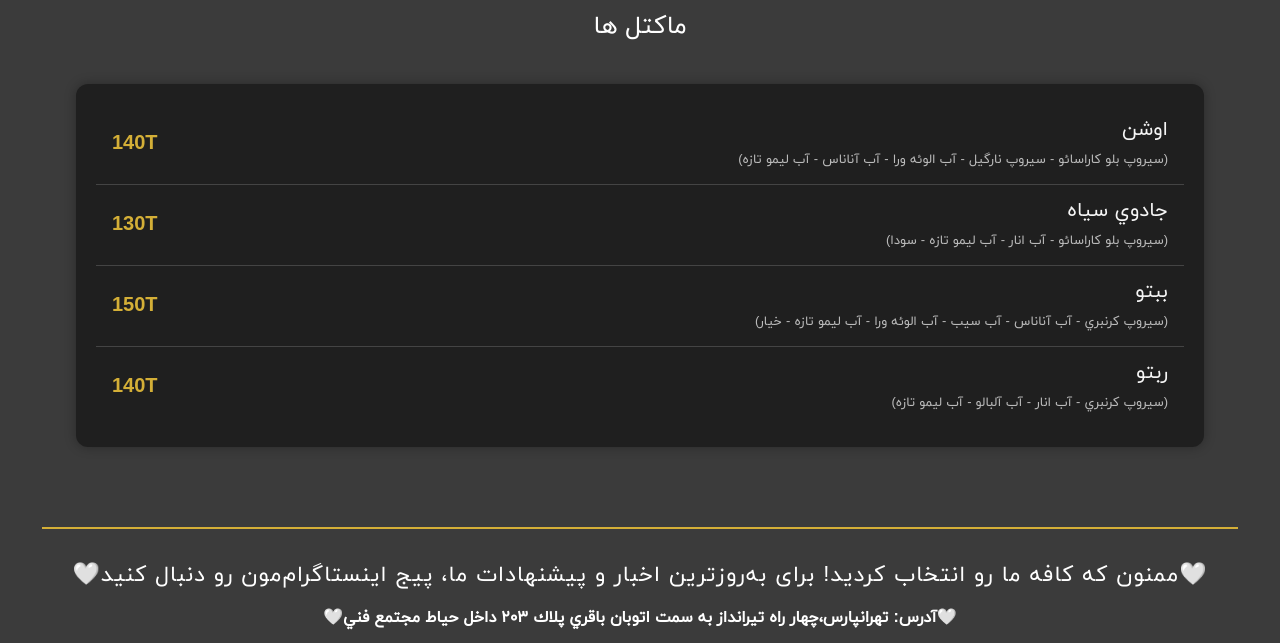
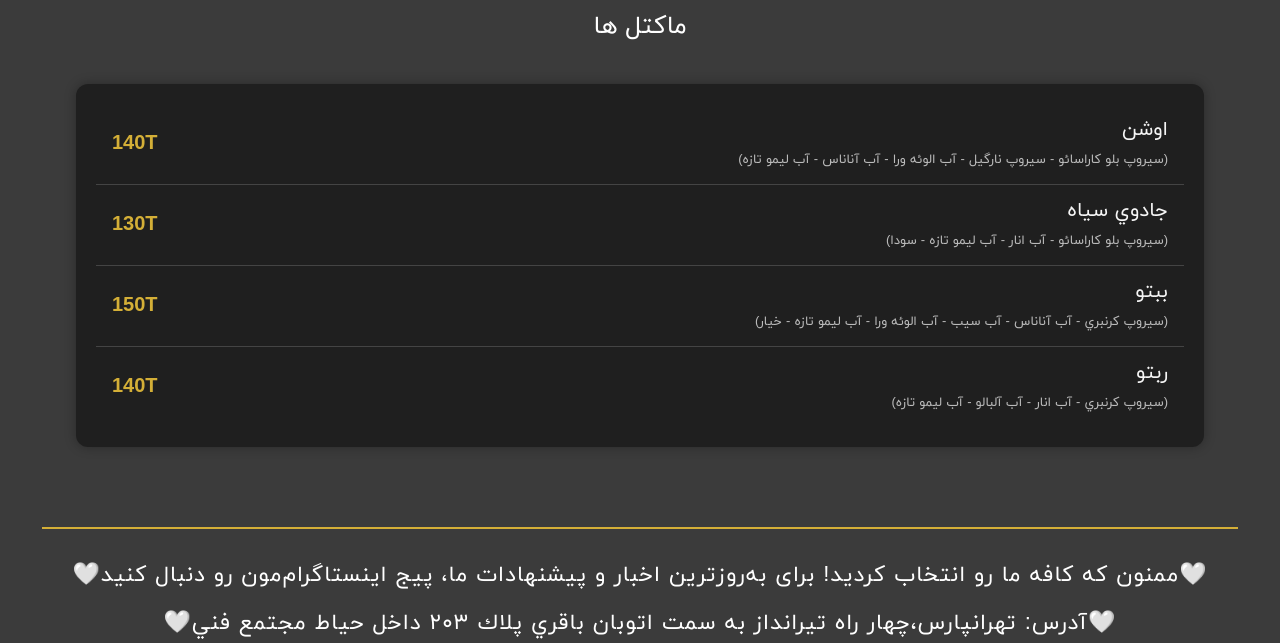
Before and after one commit to Kyarash123/coffee-to, a website: page index.html in a window 1280 px wide. Shown: the part 3687-4330 px from the top of the page. Drawn offline with Linux system fonts and the light colour scheme; files whose address does not match are found by name.

Commit message:
Update index.html

```diff
--- a/index.html
+++ b/index.html
@@ -196,7 +196,7 @@
           <footer class="footer">
             <div class="footer-content">
               <p>🤍ممنون که کافه ما رو انتخاب کردید! برای به‌روزترین اخبار و پیشنهادات ما، پیج اینستاگرام‌مون رو دنبال کنید🤍</p>
-                <h4 style: color: white font-family: coffee>🤍آدرس: تهرانپارس،چهار راه تيرانداز به سمت اتوبان باقري پلاك ٢٠٣ داخل حياط مجتمع فني🤍</h4>
+                <p>🤍آدرس: تهرانپارس،چهار راه تيرانداز به سمت اتوبان باقري پلاك ٢٠٣ داخل حياط مجتمع فني🤍</p>
               <a href="https://www.instagram.com/to_.coffee_?igsh=d3I1NGJienNheW9u" target="_blank" class="instagram-link">
                 <img src="./images/instagram.png" alt="Instagram" class="instagram-icon">
               </a>
```
